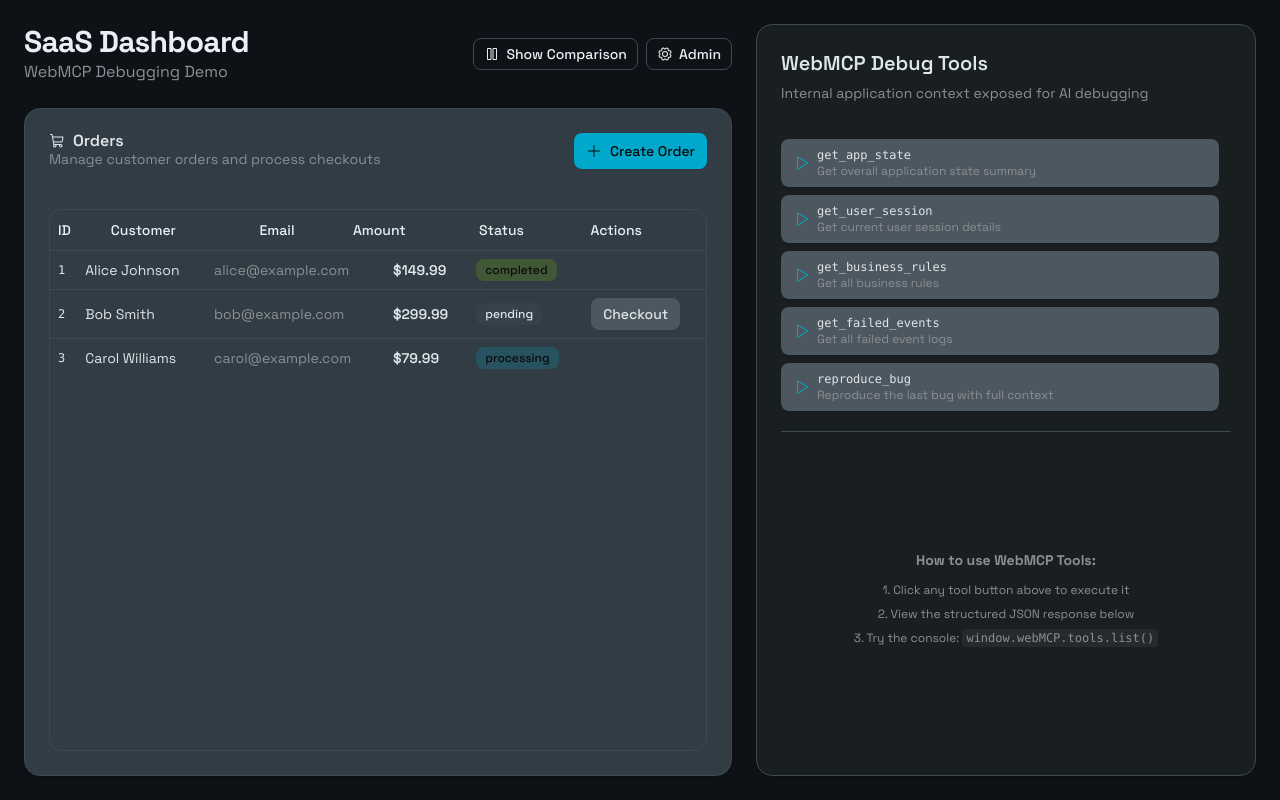
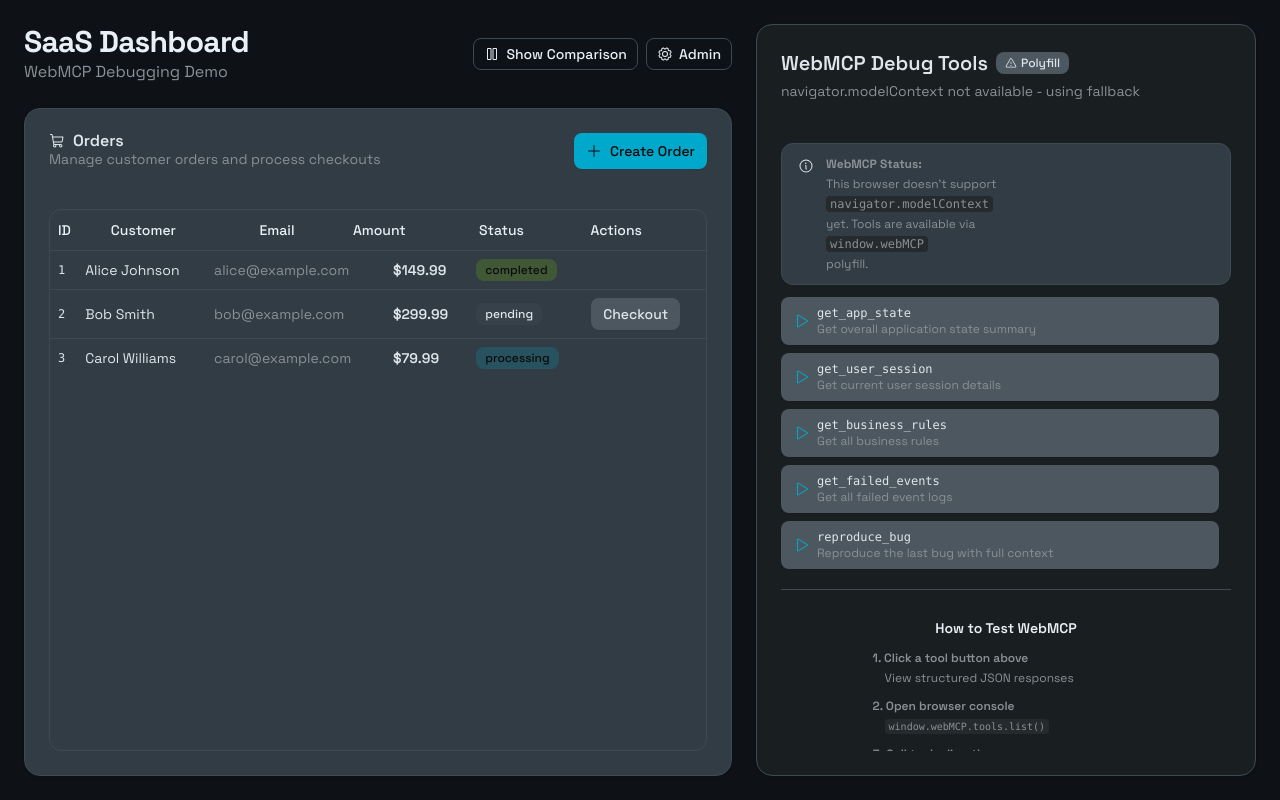
Before and after one commit to vanessamarely/self-diagnosing-saas, a React (Vite) app: page / in a window 1280 px wide. Built offline with nearby package versions, Linux system fonts and the light colour scheme.

Commit message:
Generated by Spark: in your webmcp tool proposal I didnt founf imploemneted the real webmco whih use this     window.navigator.modelContext.provideContext. I was wodnering why you are not using the real webmcp

```diff
--- a/src/components/WebMCPPanel.tsx
+++ b/src/components/WebMCPPanel.tsx
@@ -1,9 +1,11 @@
-import { useState } from 'react'
+import { useState, useEffect } from 'react'
 import { Button } from '@/components/ui/button'
 import { Card, CardContent, CardDescription, CardHeader, CardTitle } from '@/components/ui/card'
 import { ScrollArea } from '@/components/ui/scroll-area'
 import { Separator } from '@/components/ui/separator'
-import { Play } from '@phosphor-icons/react'
+import { Alert, AlertDescription } from '@/components/ui/alert'
+import { Badge } from '@/components/ui/badge'
+import { Play, CheckCircle, Warning, Info } from '@phosphor-icons/react'
 import type { AppState, WebMCPTool, WebMCPToolResult } from '@/lib/types'
 import { executeTool } from '@/lib/webmcp'
 import { JsonViewer } from './JsonViewer'
@@ -22,9 +24,24 @@ const tools: { name: WebMCPTool; description: string }[] = [
   { name: 'generate_bug_report', description: 'Generate comprehensive bug report' },
 ]
 
+interface WebMCPStatus {
+  isSupported: boolean
+  usingPolyfill: boolean
+}
+
 export function WebMCPPanel({ appState }: WebMCPPanelProps) {
   const [result, setResult] = useState<WebMCPToolResult | null>(null)
   const [executingTool, setExecutingTool] = useState<string | null>(null)
+  const [webmcpStatus, setWebmcpStatus] = useState<WebMCPStatus>({ isSupported: false, usingPolyfill: true })
+
+  useEffect(() => {
+    if (typeof window !== 'undefined' && (window as any).webMCP) {
+      setWebmcpStatus({
+        isSupported: (window as any).webMCP.isSupported,
+        usingPolyfill: (window as any).webMCP.usingPolyfill
+      })
+    }
+  }, [])
 
   const handleExecuteTool = async (toolName: WebMCPTool) => {
     setExecutingTool(toolName)
@@ -48,12 +65,43 @@ export function WebMCPPanel({ appState }: WebMCPPanelProps) {
   return (
     <Card className="h-full flex flex-col bg-muted/50">
       <CardHeader className="pb-3">
-        <CardTitle className="text-xl">WebMCP Debug Tools</CardTitle>
-        <CardDescription className="text-sm">
-          Internal application context exposed for AI debugging
-        </CardDescription>
+        <div className="flex items-start justify-between">
+          <div className="flex-1">
+            <CardTitle className="text-xl flex items-center gap-2">
+              WebMCP Debug Tools
+              {webmcpStatus.isSupported ? (
+                <Badge variant="default" className="gap-1 bg-accent text-accent-foreground">
+                  <CheckCircle weight="fill" size={14} />
+                  Native
+                </Badge>
+              ) : (
+                <Badge variant="secondary" className="gap-1">
+                  <Warning size={14} />
+                  Polyfill
+                </Badge>
+              )}
+            </CardTitle>
+            <CardDescription className="text-sm mt-1">
+              {webmcpStatus.isSupported
+                ? 'Using navigator.modelContext.provideContext'
+                : 'navigator.modelContext not available - using fallback'
+              }
+            </CardDescription>
+          </div>
+        </div>
       </CardHeader>
+
       <CardContent className="flex-1 flex flex-col gap-3 min-h-0 overflow-hidden">
+        {!webmcpStatus.isSupported && (
+          <Alert>
+            <Info className="h-4 w-4" />
+            <AlertDescription className="text-xs">
+              <strong>WebMCP Status:</strong> This browser doesn't support <code className="font-mono bg-muted px-1 rounded">navigator.modelContext</code> yet.
+              Tools are available via <code className="font-mono bg-muted px-1 rounded">window.webMCP</code> polyfill.
+            </AlertDescription>
+          </Alert>
+        )}
+
         <ScrollArea className="max-h-[280px]">
           <div className="grid grid-cols-1 gap-2 pr-3">
             {tools.map((tool) => (
@@ -105,13 +153,28 @@ export function WebMCPPanel({ appState }: WebMCPPanelProps) {
           </div>
         ) : (
           <div className="flex-1 flex flex-col items-center justify-center gap-3 text-center p-4">
-            <div className="text-sm text-muted-foreground max-w-xs">
-              <strong>How to use WebMCP Tools:</strong>
+            <div className="text-sm font-semibold text-foreground">
+              How to Test WebMCP
             </div>
-            <div className="text-xs text-muted-foreground max-w-xs space-y-2">
-              <p>1. Click any tool button above to execute it</p>
-              <p>2. View the structured JSON response below</p>
-              <p>3. Try the console: <code className="font-mono bg-muted px-1 py-0.5 rounded">window.webMCP.tools.list()</code></p>
+            <div className="text-xs text-muted-foreground max-w-xs space-y-3">
+              <div className="text-left space-y-1">
+                <p className="font-semibold">1. Click a tool button above</p>
+                <p className="ml-3">View structured JSON responses</p>
+              </div>
+              <div className="text-left space-y-1">
+                <p className="font-semibold">2. Open browser console</p>
+                <p className="ml-3"><code className="font-mono bg-muted px-1 py-0.5 rounded text-[10px]">window.webMCP.tools.list()</code></p>
+              </div>
+              <div className="text-left space-y-1">
+                <p className="font-semibold">3. Call tools directly</p>
+                <p className="ml-3"><code className="font-mono bg-muted px-1 py-0.5 rounded text-[10px]">window.webMCP.tools.call('get_app_state')</code></p>
+              </div>
+              {webmcpStatus.isSupported && (
+                <div className="text-left space-y-1">
+                  <p className="font-semibold">4. Native API available</p>
+                  <p className="ml-3 text-accent">Tools registered via navigator.modelContext ✓</p>
+                </div>
+              )}
             </div>
           </div>
         )}
--- a/src/lib/webmcp.ts
+++ b/src/lib/webmcp.ts
@@ -11,11 +11,30 @@ interface WebMCPToolDefinition {
   handler: (args: Record<string, unknown>) => unknown
 }
 
+interface ModelContextAPI {
+  provideContext(tool: {
+    name: string
+    description: string
+    inputSchema: {
+      type: string
+      properties?: Record<string, unknown>
+      required?: string[]
+    }
+    handler: (args: Record<string, unknown>) => unknown | Promise<unknown>
+  }): void
+}
+
+interface NavigatorWithModelContext extends Navigator {
+  modelContext?: ModelContextAPI
+}
+
 interface WebMCPInterface {
   tools: {
     list: () => WebMCPToolDefinition[]
     call: (name: string, args?: Record<string, unknown>) => unknown
   }
+  isSupported: boolean
+  usingPolyfill: boolean
 }
 
 let appStateRef: AppState | null = null
@@ -25,12 +44,33 @@ export function setAppState(state: AppState) {
   appStateRef = state
 }
 
+function isWebMCPSupported(): boolean {
+  return typeof window !== 'undefined' &&
+         'navigator' in window &&
+         'modelContext' in (window.navigator as NavigatorWithModelContext) &&
+         typeof (window.navigator as NavigatorWithModelContext).modelContext?.provideContext === 'function'
+}
+
 function registerWebMCPTool(definition: WebMCPToolDefinition) {
   const existingIndex = toolDefinitions.findIndex(t => t.name === definition.name)
   if (existingIndex >= 0) {
     toolDefinitions[existingIndex] = definition
   } else {
     toolDefinitions.push(definition)
+  }
+
+  if (typeof window !== 'undefined') {
+    const nav = window.navigator as NavigatorWithModelContext
+
+    if (isWebMCPSupported() && nav.modelContext) {
+      nav.modelContext.provideContext({
+        name: definition.name,
+        description: definition.description,
+        inputSchema: definition.inputSchema,
+        handler: definition.handler
+      })
+      console.log(`[WebMCP Native] Registered tool: ${definition.name}`)
+    }
   }
 }
 
@@ -254,6 +294,8 @@ export function initializeWebMCPTools() {
   })
 
   if (typeof window !== 'undefined') {
+    const supported = isWebMCPSupported()
+
     const webMCP: WebMCPInterface = {
       tools: {
         list: () => toolDefinitions,
@@ -262,11 +304,21 @@ export function initializeWebMCPTools() {
           if (!tool) throw new Error(`Tool ${name} not found`)
           return tool.handler(args)
         }
-      }
+      },
+      isSupported: supported,
+      usingPolyfill: !supported
     };
 
     (window as unknown as { webMCP: WebMCPInterface }).webMCP = webMCP
 
-    console.log('[WebMCP] Registered tools:', toolDefinitions.map(t => t.name))
+    if (supported) {
+      console.log('[WebMCP Native] All tools registered via navigator.modelContext.provideContext')
+      console.log('[WebMCP Native] Registered tools:', toolDefinitions.map(t => t.name))
+    } else {
+      console.warn('[WebMCP Polyfill] navigator.modelContext.provideContext not available')
+      console.warn('[WebMCP Polyfill] Using fallback window.webMCP interface')
+      console.log('[WebMCP Polyfill] Registered tools:', toolDefinitions.map(t => t.name))
+      console.log('[WebMCP Polyfill] Try: window.webMCP.tools.list()')
+    }
   }
 }
```
Also changed, not shown: 1 other file (tests, documents, lock files or other folders).
